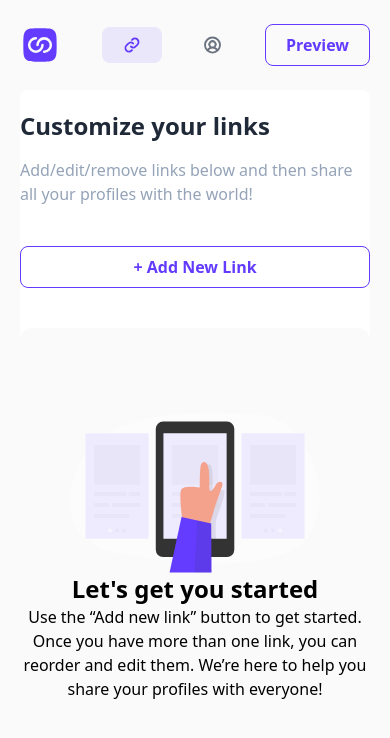
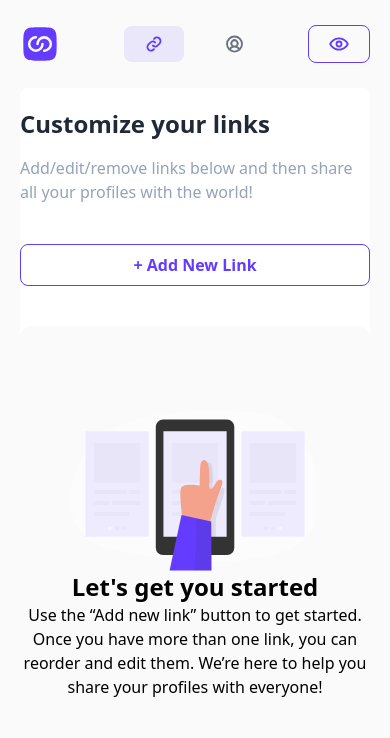
Before and after one commit to hasibmuhammad/link-sharing-app, a Next.js app: page /links in a window 390 px wide. Shown: the top 738 px of the page. Built offline with nearby package versions, Linux system fonts and the light colour scheme.

Commit message:
modified the preview icon for mobile device

```diff
--- a/src/app/components/ui/Header/index.tsx
+++ b/src/app/components/ui/Header/index.tsx
@@ -53,7 +53,10 @@ export const Header = (): JSX.Element => {
                     </ul>
                     <li>
                         <Link href={"/preview"}>
-                            <button className="hover:bg-primary/10 border border-primary px-5 py-2 text-primary rounded-lg font-bold">Preview</button>
+                            <button className="hover:bg-primary/10 border border-primary px-5 py-2 text-primary rounded-lg font-bold">
+                                <span className="hidden md:block">Preview</span>
+                                <Image className="md:hidden block" src="/images/preview.svg" width={20} height={20} alt="Logo - Devlinks Logo" />
+                            </button>
                         </Link>
                     </li>
                 </ul>
```
